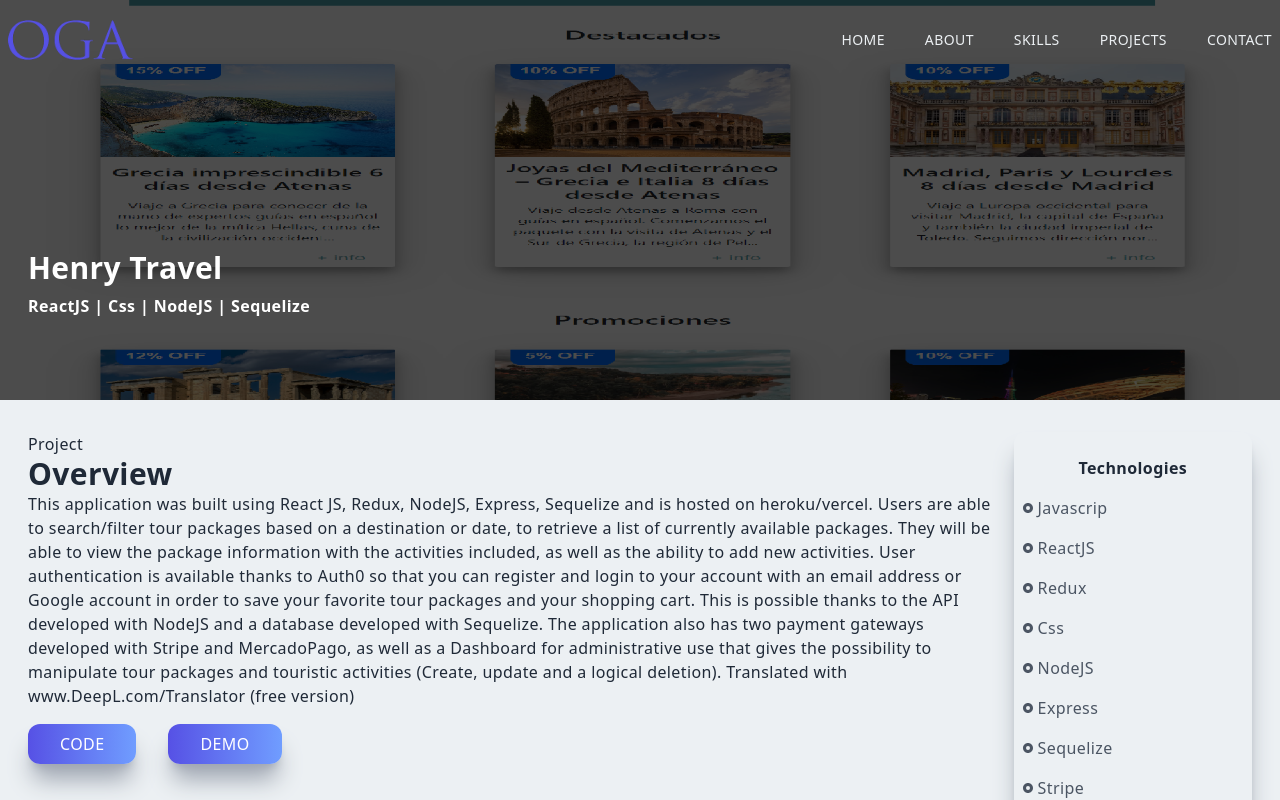
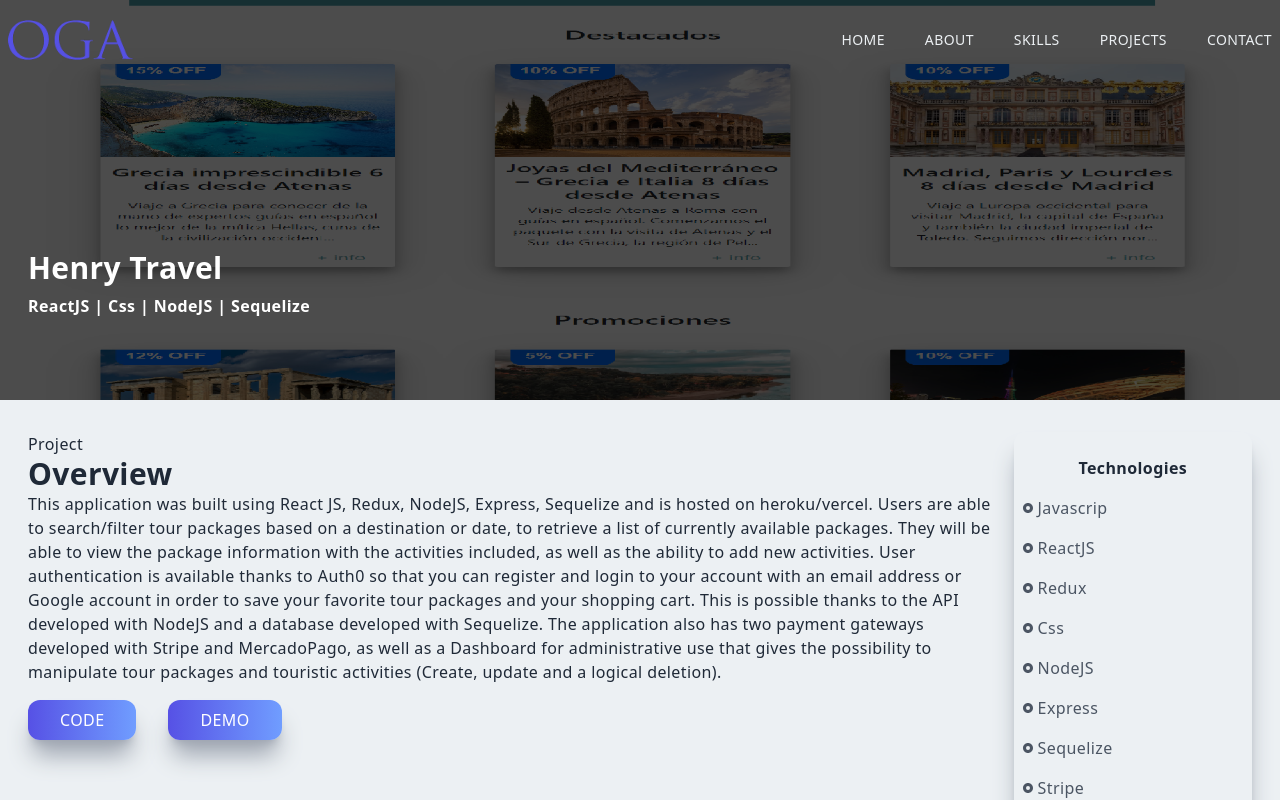
Before and after one commit to AhrensOG/Portfolio, a Next.js app: page /henryTravel in a window 1280 px wide. Shown: the top 800 px of the page. Built offline with nearby package versions, Linux system fonts and the light colour scheme.

Commit message:
Change tag 'a' to tag 'Link'

```diff
--- a/pages/henryTravel.js
+++ b/pages/henryTravel.js
@@ -41,22 +41,22 @@ const henryTravel = () => {
             developed with Stripe and MercadoPago, as well as a Dashboard for
             administrative use that gives the possibility to manipulate tour
             packages and touristic activities (Create, update and a logical
-            deletion). Translated with www.DeepL.com/Translator (free version)
+            deletion).
           </p>
-          <a
+          <Link
             href="https://github.com/bamioezequiel/proyecto-final-henry"
             target="_blank"
             rel="noreferrer"
           >
             <button className="px-8 py-2 mt-4 mr-8">Code</button>
-          </a>
-          <a
+          </Link>
+          <Link
             href="https://proyecto-final-henry.vercel.app/"
             target="_blank"
             rel="noreferrer"
           >
             <button className="px-8 py-2 mt-4">Demo</button>
-          </a>
+          </Link>
         </div>
         <div className="col-span-4 md:col-span-1 shadow-xl shadow-gray-400 rounded-xl py-4">
           <div className="p-2">
```
